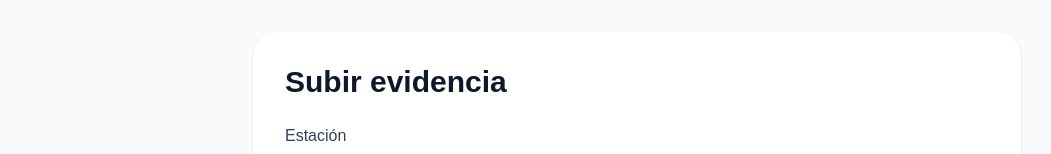
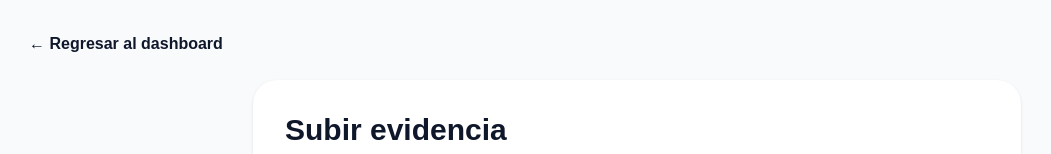
Before and after one commit to josel94/sasisopa-frontend, a Next.js app: page /evidence in a window 1280 px wide. Shown: the top 154 px of the page, without its empty margins (3-1054 px from the left). Built offline with nearby package versions, Linux system fonts and the light colour scheme; no server answers.

Commit message:
Agregar Navegacion Dashboard

```diff
--- a/app/evidence/page.tsx
+++ b/app/evidence/page.tsx
@@ -77,6 +77,14 @@ export default function EvidencePage() {
 
   return (
     <main className="min-h-screen bg-slate-50 p-8 text-slate-900">
+      <div className="mb-6">
+        <a
+          href="/"
+          className="inline-flex items-center gap-2 font-semibold text-slate-900 hover:opacity-70"
+        >
+          ← Regresar al dashboard
+        </a>
+      </div>
       <div className="mx-auto max-w-3xl rounded-3xl bg-white p-8 shadow">
         <h1 className="mb-6 text-3xl font-bold text-slate-900">
           Subir evidencia
```
